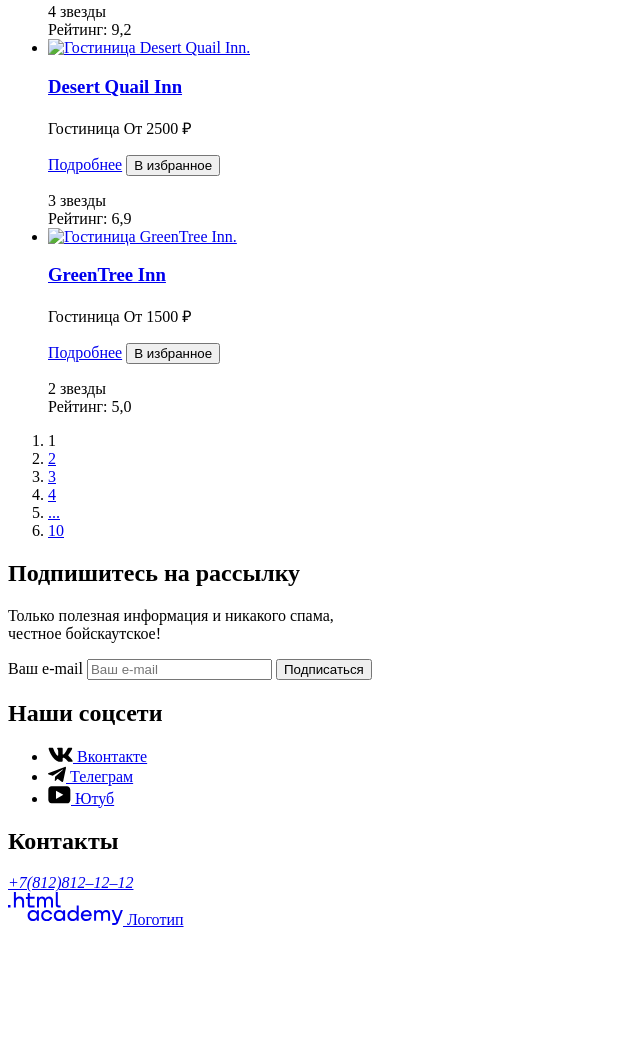
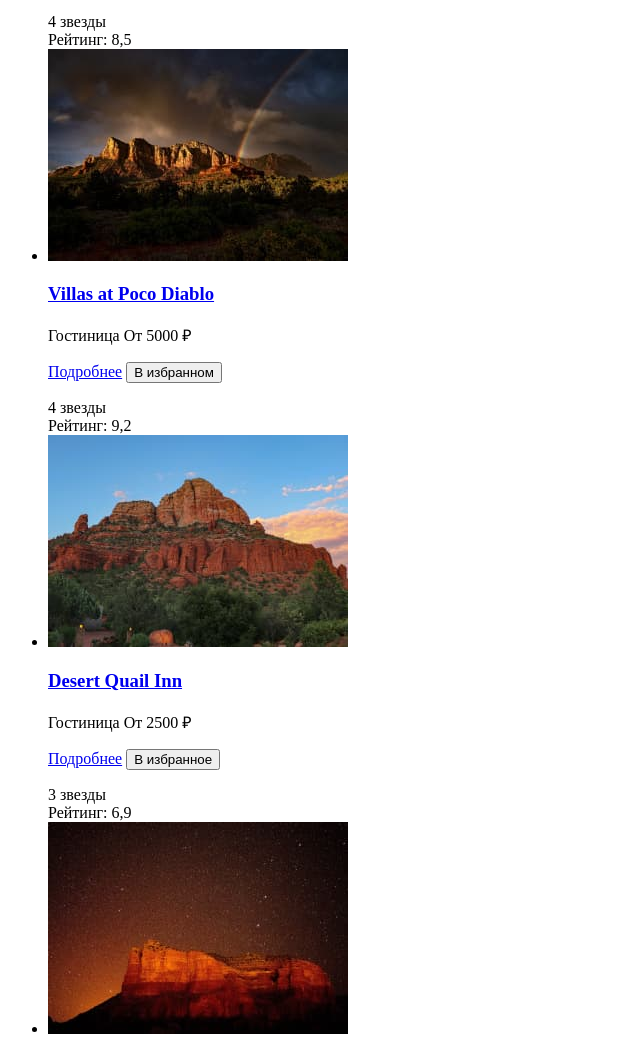
Before and after one commit to htmlacademy-htmlcss/2223581-sedona-38, a plain HTML site: page catalog.html in a window 1280 px wide. Shown: the part 1247-2284 px from the top of the page, without its empty margins (0-640 px from the left). Before the commit the page ends 2184 px from the top, so only its background shows below. Drawn offline with Linux system fonts and the light colour scheme.

Commit message:
обновление графики

```diff
--- a/catalog.html
+++ b/catalog.html
@@ -178,7 +178,7 @@
           <!-- Секция с Amara Resort & Spa -->
           <li class="hotel-card">
             <a class="hotel-card-link link" href="#">
-              <img class="hotel-card-image" src="#" alt="Гостиница Amara Resort & SPA.">
+              <img class="hotel-card-image" src="images/hotel-1.jpg" alt="Гостиница Amara Resort & SPA.">
               <h3 class="hotel-card-title">Amara Resort &amp; Spa</h3>
             </a>
             <p class="frame-hotel-price">
@@ -201,7 +201,7 @@
           <!-- Секция с Villas at Poco Diablo -->
           <li class="hotel-card">
             <a class="hotel-card-link link" href="#">
-              <img class="hotel-card-image" src="#" alt="Гостиница Villas At Poco Diablo.">
+              <img class="hotel-card-image" src="images/hotel-2.jpg" alt="Гостиница Villas At Poco Diablo.">
               <h3 class="hotel-card-title">Villas at Poco Diablo</h3>
             </a>
             <p class="frame-hotel-price">
@@ -224,7 +224,7 @@
           <!-- Секция с Desert Quail Inn -->
           <li class="hotel-card">
             <a class="hotel-card-link link" href="#">
-              <img class="hotel-card-image" src="#" alt="Гостиница Desert Quail Inn.">
+              <img class="hotel-card-image" src="images/hotel-3.jpg" alt="Гостиница Desert Quail Inn.">
               <h3 class="hotel-card-title">Desert Quail Inn</h3>
             </a>
             <p class="frame-hotel-price">
@@ -247,7 +247,7 @@
           <!-- Секция с GreenTree Inn -->
           <li class="hotel-card">
             <a class="hotel-card-link link" href="#">
-              <img class="hotel-card-image" src="#" alt="Гостиница GreenTree Inn.">
+              <img class="hotel-card-image" src="images/hotel-4.jpg" alt="Гостиница GreenTree Inn.">
               <h3 class="hotel-card-title">GreenTree Inn</h3>
             </a>
             <p class="frame-hotel-price">
@@ -312,32 +312,19 @@
           <ul class="footer-social-list">
             <li class="footer-social-item">
               <a class="footer-social-link link" href="https://vk.com/htmlacademy">
-                <svg class="footer-icon" aria-hidden="true" focusable="false" width="25" height="15"
-                  xmlns="http://www.w3.org/2000/svg">
-                  <path fill-rule="evenodd"
-                    d="M24.116 1.804c.166-.546 0-.948-.795-.948h-2.625c-.668 0-.976.347-1.143.73 0 0-1.335 3.196-3.226 5.272-.612.602-.89.793-1.224.793-.167 0-.418-.19-.418-.738V1.804c0-.656-.184-.948-.74-.948H9.817c-.417 0-.668.304-.668.593 0 .621.946.765 1.043 2.513V7.76c0 .833-.153.984-.487.984-.89 0-3.055-3.21-4.34-6.885-.249-.715-.5-1.003-1.172-1.003H1.566c-.75 0-.9.347-.9.73 0 .682.89 4.07 4.145 8.551 2.17 3.06 5.225 4.72 8.008 4.72 1.67 0 1.875-.369 1.875-1.004V11.54c0-.737.158-.884.687-.884.39 0 1.057.192 2.615 1.667 1.78 1.75 2.073 2.533 3.075 2.533h2.625c.75 0 1.126-.368.91-1.096-.238-.724-1.088-1.775-2.215-3.022-.612-.71-1.53-1.475-1.809-1.858-.389-.49-.278-.71 0-1.147 0 0 3.2-4.426 3.533-5.929h.001Z"
-                    clip-rule="evenodd" />
-                </svg>
+                <img src="images/vk.svg" width="24" height="14" alt="Вконтакте.">
                 <span class="visually-hidden">Вконтакте</span>
               </a>
             </li>
             <li class="footer-social-item">
               <a class="footer-social-link link" href="https://t.me/htmlacademy">
-                <svg class="footer-icon" aria-hidden="true" focusable="false" width="18" height="16"
-                  xmlns="http://www.w3.org/2000/svg">
-                  <path
-                    d="M16.785.956.84 7.104C-.248 7.541-.24 8.148.64 8.42l4.094 1.277 9.472-5.976c.448-.272.857-.126.52.173l-7.673 6.925H7.05l.002.001-.283 4.22c.414 0 .597-.19.829-.414l1.988-1.934 4.136 3.055c.762.42 1.31.205 1.5-.706l2.715-12.795c.278-1.114-.425-1.618-1.153-1.29Z" />
-                </svg>
+                <img src="images/telegram.svg" width="24" height="14" alt="Телеграм.">
                 <span class="visually-hidden">Телеграм</span>
               </a>
             </li>
             <li class="footer-social-item">
               <a class="footer-social-link link" href="https://www.youtube.com/user/htmlacademyru">
-                <svg class="footer-icon" aria-hidden="true" focusable="false" width="23" height="18"
-                  xmlns="http://www.w3.org/2000/svg">
-                  <path
-                    d="M18.94.356H3.507C1.647.356.333 1.95.333 3.756V13.85c0 1.913 1.314 3.506 3.174 3.506H19.16c1.642 0 3.174-1.593 3.174-3.4v-10.2c-.219-1.806-1.532-3.4-3.393-3.4ZM7.995 12.894V4.819l7.333 4.037-7.333 4.038Z" />
-                </svg>
+                <img src="images/youtube.svg" width="24" height="14" alt="Ютюб.">
                 <span class="visually-hidden">Ютуб</span>
               </a>
             </li>
```
Also changed, not shown: index.html (+9 -28 lines), images/photo-devil-bridge.jpg (renamed from images/photo-2.jpg), images/photo-true-town.jpg (renamed from images/photo-1.jpg), images/star.svg (renamed from images/star-1.svg).
